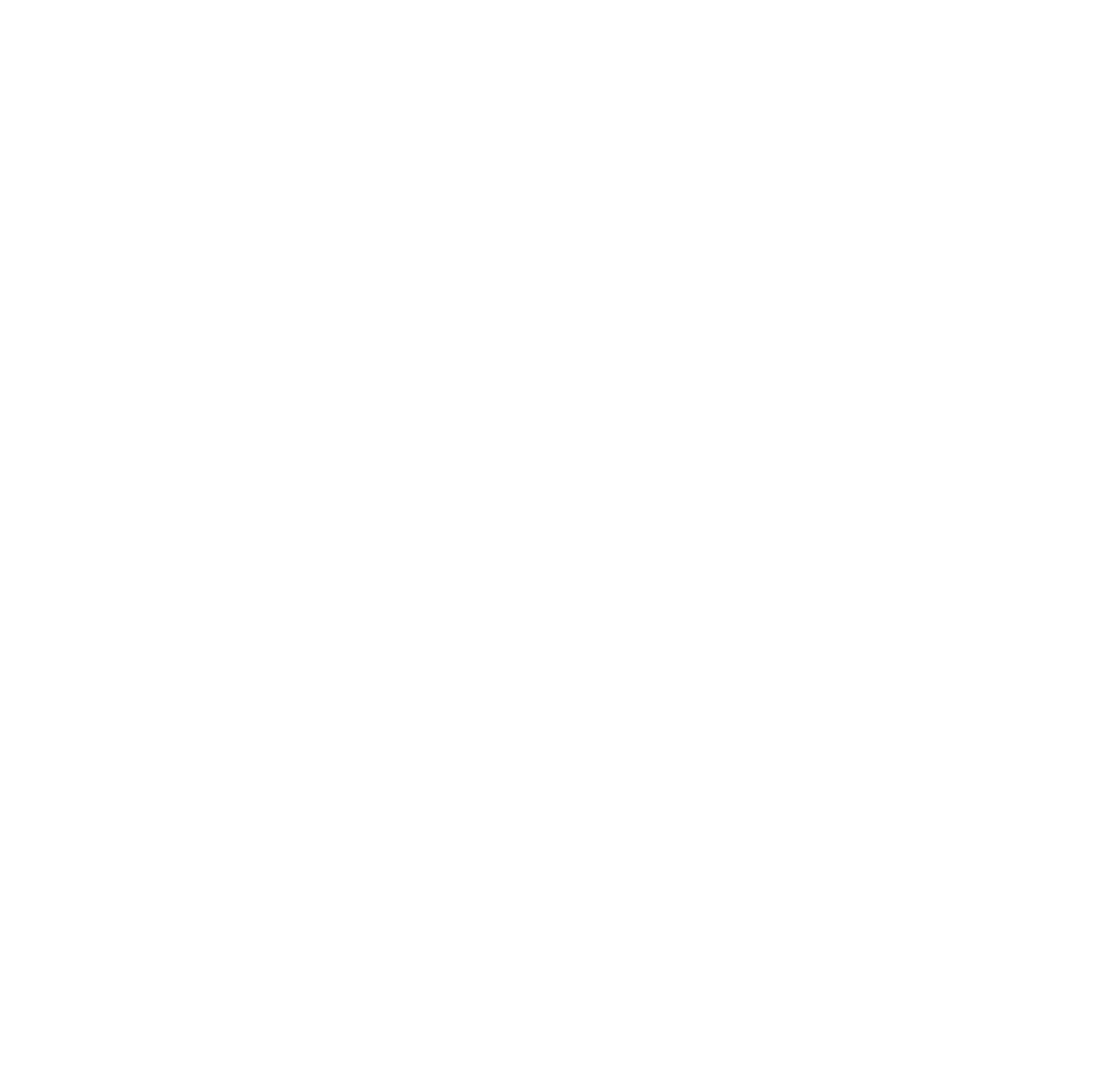
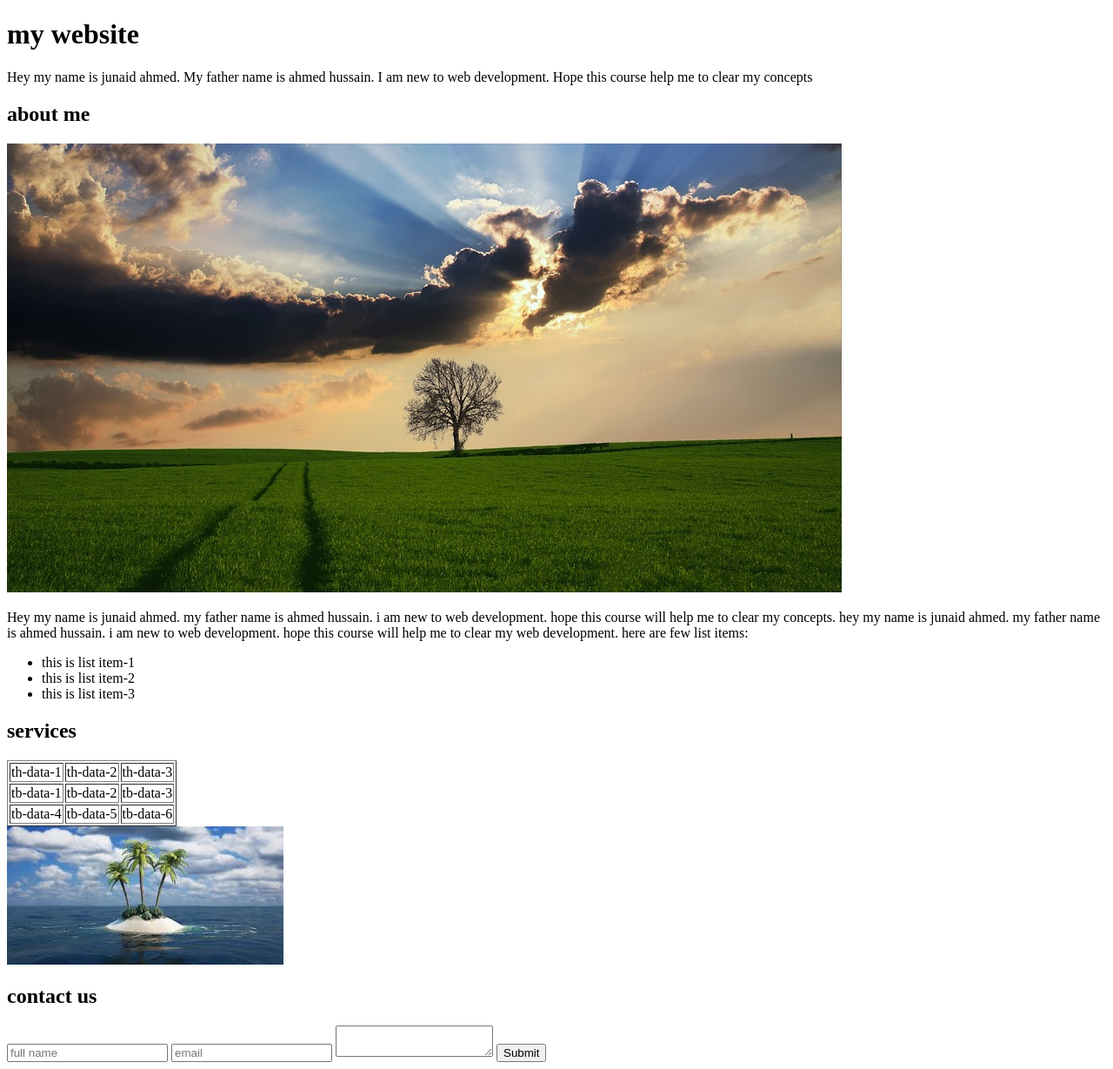
Before and after one commit to JunaidAhmed1995/Traversy_Media, a plain HTML site: page CSS_ZtoH/html/index.html in a window 1280 px wide. Shown: the whole page at 87% size. Before the commit the page ends 800 px from the top, so only its background shows below. Drawn offline with Linux system fonts and the light colour scheme.

Commit message:
selectors in css, structure the html file

```diff
--- a/CSS_ZtoH/css/index.css
+++ b/CSS_ZtoH/css/index.css
@@ -0,0 +1,5 @@
+/*! Selectors in CSS
+1. Element Selector [h1, h2, p, b, etc.]. Actually they are html tags.
+2. Class Selector [.my-class, .header-class, etc]. Using dot(.) to select class's, then style them
+3. Id Selector [#my-id, #doc-1, etc]. using hash(#) to select id's, then style them
+*/
--- a/CSS_ZtoH/html/index.html
+++ b/CSS_ZtoH/html/index.html
@@ -7,5 +7,55 @@
     <title>CSS Zero to Hero - FCC</title>
     <link rel="stylesheet" href="../css/index.css" />
   </head>
-  <body></body>
+  <body>
+    <h1>my website</h1>
+    <p>
+      Hey my name is <span>junaid ahmed</span>. My father name is
+      <span>ahmed hussain</span>. I am new to web development. Hope this course
+      help me to clear my concepts
+    </p>
+    <h2>about me</h2>
+    <img src="../images/img-1.jpg" alt="this is an image" />
+    <p>
+        Hey my name is junaid ahmed. my father name is ahmed hussain. i am new to web development.
+        hope this course will help me to clear my concepts. hey my name is junaid ahmed.
+        my father name is ahmed hussain. i am new to web development. hope this course will help
+        me to clear my web development. here are few list items:
+        <ul>
+            <li>this is list item-1</li>
+            <li>this is list item-2</li>
+            <li>this is list item-3</li>
+        </ul>
+    </p>
+    <h2>services</h2>
+    <table border="1">
+        <thead>
+            <tr>
+                <td>th-data-1</td>
+                <td>th-data-2</td>
+                <td>th-data-3</td>
+            </tr>
+        </thead>
+        <tbody>
+            <tr>
+                <td>tb-data-1</td>
+                <td>tb-data-2</td>
+                <td>tb-data-3</td>
+            </tr>
+            <tr>
+                <td>tb-data-4</td>
+                <td>tb-data-5</td>
+                <td>tb-data-6</td>
+            </tr>
+        </tbody>
+    </table>
+    <img src="../images/img-2.jpg" alt="this is an image-2">
+    <h2>contact us</h2>
+    <form action="">
+        <input type="text" placeholder="full name">
+        <input type="email" placeholder='email'>
+        <textarea></textarea>
+        <button>Submit</button>
+    </form>
+  </body>
 </html>
```
